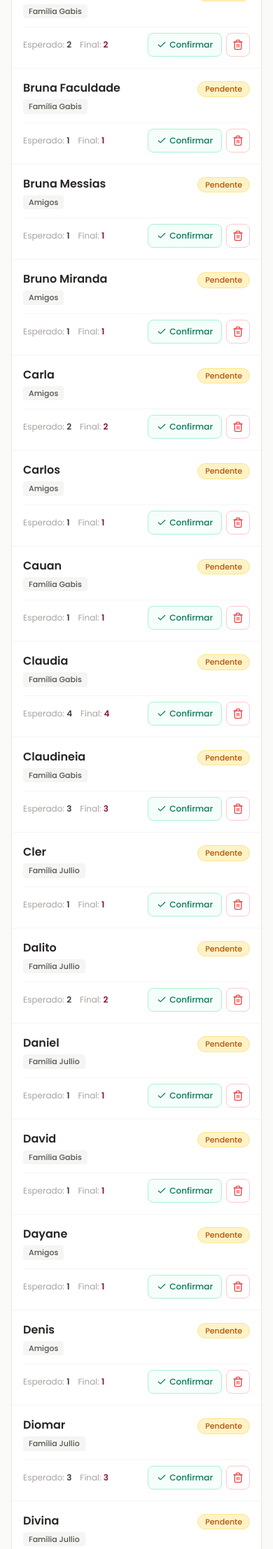
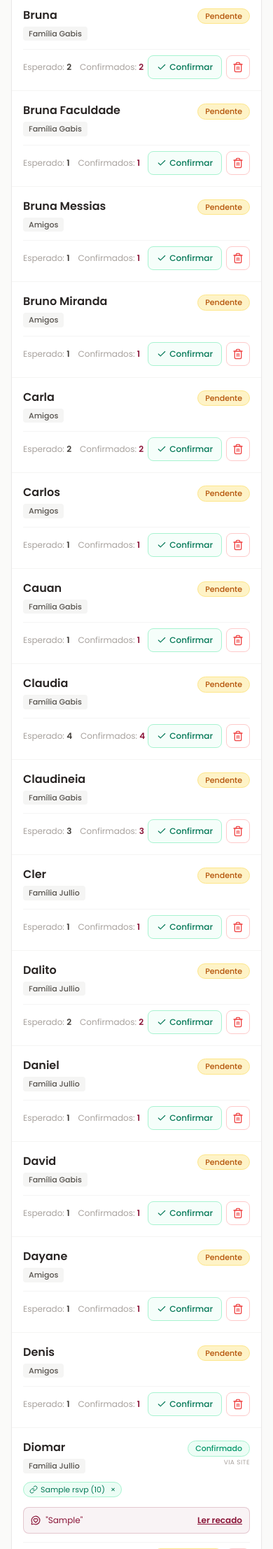
Before and after one commit to JullioDutra/Casamento, a Django app: page /painel/ in a window 390 px wide. Shown: the part 2372-4586 px from the top of the page at 70% size. Run offline with Django 5.2, Linux system fonts and the light colour scheme; a user stored in the database is signed in; data comes from the database, SQL or seed files in the repository; tables that the repository leaves empty hold one stand-in row (values such as "Sample post"); parts of the project's set-up code (start-up, migrations or seed data) failed here and were passed over; some libraries are stand-ins or nearby versions.

Commit message:
Painel: vincular confirmações do site a convites da lista e exportar relatório em PDF
Co-Authored-By: Claude Sonnet 5.5 <noreply@anthropic.com>
Claude-Session: https://claude.ai/code/session_01VQr1GUpCA1DYKwVvVk6pip

```diff
--- a/painel/templates/painel/dashboard.html
+++ b/painel/templates/painel/dashboard.html
@@ -39,6 +39,10 @@
           <i data-lucide="external-link" class="w-4 h-4"></i>
           <span class="hidden sm:inline">Ver Site</span>
         </a>
+        <a href="{% url 'painel:relatorio_pdf' %}" class="inline-flex items-center gap-1.5 text-xs uppercase tracking-wider text-white/90 hover:text-white bg-white/10 hover:bg-white/20 transition-colors rounded-md px-3 py-2" title="Baixar relatório de confirmados e pendentes em PDF">
+          <i data-lucide="file-down" class="w-4 h-4"></i>
+          <span class="hidden sm:inline">Relatório PDF</span>
+        </a>
         <button onclick="window.print()" class="inline-flex items-center gap-1.5 text-xs uppercase tracking-wider text-white/90 hover:text-white bg-white/10 hover:bg-white/20 transition-colors rounded-md px-3 py-2" title="Imprimir lista para recepção">
           <i data-lucide="printer" class="w-4 h-4"></i>
           <span class="hidden sm:inline">Imprimir</span>
@@ -57,7 +61,7 @@
   <!-- Cabeçalho exclusivo para folha impressa -->
   <div class="hidden print-only p-6 border-b border-stone-300 mb-6">
     <h1 class="font-cormorant text-3xl font-bold text-stone-900">Lista de Check-in — Recepção do Casamento</h1>
-    <p class="text-xs text-stone-500">Total de convidados esperados: {{ total_pessoas_esperadas }} | Confirmados: {{ total_pessoas_confirmadas }}</p>
+    <p class="text-xs text-stone-500">Total de convidados esperados: {{ total_pessoas_esperadas }} | Confirmados: {{ total_pessoas_confirmadas }} | Faltam: {{ total_pessoas_faltando }}</p>
   </div>
 
   <main class="max-w-7xl mx-auto px-4 md:px-6 py-6 space-y-6 md:space-y-8">
@@ -107,6 +111,7 @@
         <div>
           <p class="font-cormorant text-2xl md:text-3xl font-semibold text-[#8A1538]">{{ total_pessoas_esperadas }}</p>
           <p class="text-[10px] uppercase tracking-widest text-stone-400 mt-1">Pessoas Esperadas</p>
+          <p class="text-[10px] text-stone-500 mt-0.5">{{ total_pessoas_confirmadas }} confirmadas · {{ total_pessoas_faltando }} faltam</p>
         </div>
         <div class="h-10 w-px bg-stone-100"></div>
         <div class="cursor-pointer" onclick="ativarAba('presentes')">
@@ -354,6 +359,20 @@
             </div>
           </div>
 
+          {% if linha.rsvps_vinculados %}
+            <div class="flex flex-wrap gap-1">
+              {% for v in linha.rsvps_vinculados %}
+                <form method="post" action="{% url 'painel:desvincular_rsvp' v.pk %}">
+                  {% csrf_token %}
+                  <span class="inline-flex items-center gap-1 text-[11px] bg-emerald-50 text-emerald-700 border border-emerald-200 pl-2 pr-1 py-0.5 rounded-full">
+                    <i data-lucide="link" class="w-3 h-3"></i> {{ v.nome_completo }} ({{ v.quantidade_convidados }})
+                    <button type="submit" title="Desvincular" class="px-1">×</button>
+                  </span>
+                </form>
+              {% endfor %}
+            </div>
+          {% endif %}
+
           {% if linha.obj.observacoes %}
             <p class="text-xs text-stone-500 bg-stone-50 p-2 rounded border border-stone-100">
               <strong class="text-stone-600">Obs:</strong> {{ linha.obj.observacoes }}
@@ -372,9 +391,9 @@
           <div class="flex items-center justify-between pt-2 border-t border-stone-100 text-xs">
             <div class="flex items-center gap-3">
               <span class="text-stone-400">Esperado: <strong class="text-stone-700">{{ linha.obj.quantidade_esperada }}</strong></span>
-              <span class="text-stone-400">Final:
-                {% if linha.qtd_final != linha.obj.quantidade_esperada and linha.confirmado %}
-                  <strong class="bg-red-100 text-red-700 px-1.5 py-0.5 rounded">{{ linha.qtd_final }}</strong>
+              <span class="text-stone-400">Confirmados:
+                {% if linha.confirmado and linha.faltam %}
+                  <strong class="bg-amber-100 text-amber-800 px-1.5 py-0.5 rounded">{{ linha.qtd_confirmada }}/{{ linha.obj.quantidade_esperada }}</strong>
                 {% else %}
                   <strong class="text-[#8A1538]">{{ linha.qtd_final }}</strong>
                 {% endif %}
@@ -441,6 +460,15 @@
                 {% if linha.obj.telefone %}
                   <p class="text-xs text-stone-400 mt-0.5">{{ linha.obj.telefone }}</p>
                 {% endif %}
+                {% for v in linha.rsvps_vinculados %}
+                  <form method="post" action="{% url 'painel:desvincular_rsvp' v.pk %}" class="inline-block mt-1 mr-1 no-print">
+                    {% csrf_token %}
+                    <span class="inline-flex items-center gap-1 text-[11px] bg-emerald-50 text-emerald-700 border border-emerald-200 pl-2 pr-1 py-0.5 rounded-full">
+                      <i data-lucide="link" class="w-3 h-3"></i> {{ v.nome_completo }} ({{ v.quantidade_convidados }})
+                      <button type="submit" title="Desvincular" class="hover:text-red-600 px-1">×</button>
+                    </span>
+                  </form>
+                {% endfor %}
                 {% if linha.obj.observacoes %}
                   <p class="text-xs text-stone-500 mt-1 italic bg-stone-100/70 inline-block px-2 py-0.5 rounded">{{ linha.obj.observacoes }}</p>
                 {% endif %}
@@ -455,10 +483,12 @@
               <td class="px-4 py-3.5 text-center text-stone-400">{{ linha.obj.quantidade_esperada }}</td>
 
               <td class="px-4 py-3.5 text-center font-semibold">
-                {% if linha.qtd_final != linha.obj.quantidade_esperada and linha.confirmado %}
-                  <span class="bg-red-100 text-red-700 px-2.5 py-1 rounded-md text-xs" title="Alterado pelo RSVP do site">
-                    {{ linha.qtd_final }} ⚠️
+                {% if linha.confirmado and linha.faltam %}
+                  <span class="bg-amber-100 text-amber-800 px-2.5 py-1 rounded-md text-xs" title="Faltam {{ linha.faltam }} pessoa(s) deste convite">
+                    {{ linha.qtd_confirmada }}/{{ linha.obj.quantidade_esperada }}
                   </span>
+                {% elif linha.confirmado and linha.qtd_confirmada != linha.obj.quantidade_esperada %}
+                  <span class="bg-red-100 text-red-700 px-2.5 py-1 rounded-md text-xs" title="Acima do esperado">{{ linha.qtd_confirmada }} ⚠️</span>
                 {% else %}
                   <span class="text-stone-800">{{ linha.qtd_final }}</span>
                 {% endif %}
@@ -548,6 +578,29 @@
         </label>
       </div>
 
+      {% if rsvps_sem_vinculo %}
+      <div class="p-4 md:p-6 bg-amber-50/60 border-b border-amber-200/70 space-y-3">
+        <div>
+          <h4 class="text-sm font-semibold text-amber-900 flex items-center gap-1.5"><i data-lucide="link" class="w-4 h-4"></i> Confirmações sem convite na lista ({{ rsvps_sem_vinculo|length }})</h4>
+          <p class="text-xs text-amber-800/80 mt-0.5">Escolha o convite a que cada pessoa pertence (ex: convite no nome da mãe) para ela contar como confirmada nele.</p>
+        </div>
+        {% for r in rsvps_sem_vinculo %}
+        <form method="post" action="{% url 'painel:vincular_rsvp' r.pk %}" class="flex flex-col sm:flex-row sm:items-center gap-2 bg-white border border-amber-200 rounded-lg p-3">
+          {% csrf_token %}
+          <div class="sm:w-1/3">
+            <span class="font-medium text-stone-800 text-sm block">{{ r.nome_completo }}</span>
+            <span class="text-xs text-stone-400">{{ r.quantidade_convidados }} pessoa(s) · {{ r.telefone|default:"sem telefone" }}</span>
+          </div>
+          <select name="convidado" required class="flex-1 border border-stone-200 rounded-lg px-3 py-2 text-sm bg-white outline-none focus:border-[#8A1538]">
+            <option value="">Vincular ao convite de...</option>
+            {% for c in convites_lista %}<option value="{{ c.pk }}">{{ c.nome }}{% if c.grupo %} — {{ c.grupo }}{% endif %} ({{ c.quantidade_esperada }})</option>{% endfor %}
+          </select>
+          <button type="submit" class="px-4 py-2 bg-[#8A1538] text-white text-xs uppercase tracking-widest rounded-lg hover:bg-[#71102d] font-medium">Vincular</button>
+        </form>
+        {% endfor %}
+      </div>
+      {% endif %}
+
       <!-- Mobile RSVPs -->
       <div class="divide-y divide-stone-100 md:hidden">
         {% for rsvp in rsvps %}
@@ -555,6 +608,7 @@
           <div class="flex justify-between items-start">
             <div>
               <span class="font-semibold text-stone-800 block">{{ rsvp.nome_completo }}</span>
+              {% if rsvp.vinculo %}<span class="block text-[11px] text-emerald-700">↳ convite de {{ rsvp.vinculo.convidado.nome }}</span>{% endif %}
               <span class="text-xs text-stone-400">{{ rsvp.telefone|default:"Sem telefone" }} • {{ rsvp.criado_em|date:"d/m/Y H:i" }}</span>
             </div>
             <span class="bg-[#8A1538]/10 text-[#8A1538] text-xs font-semibold px-2.5 py-1 rounded-full">
@@ -595,7 +649,7 @@
           <tbody class="divide-y divide-stone-100">
             {% for rsvp in rsvps %}
             <tr class="hover:bg-stone-50/50 transition-colors item-rsvp" data-tem-mensagem="{% if rsvp.mensagem %}sim{% else %}nao{% endif %}">
-              <td class="px-6 py-3.5 font-medium text-stone-800 whitespace-nowrap">{{ rsvp.nome_completo }}</td>
+              <td class="px-6 py-3.5 font-medium text-stone-800 whitespace-nowrap">{{ rsvp.nome_completo }}{% if rsvp.vinculo %}<span class="block text-[11px] font-normal text-emerald-700">↳ convite de {{ rsvp.vinculo.convidado.nome }}</span>{% endif %}</td>
               <td class="px-4 py-3.5 text-stone-500 whitespace-nowrap">{{ rsvp.telefone|default:"—" }}</td>
               <td class="px-4 py-3.5 text-center">
                 <span class="bg-stone-100 text-stone-800 font-semibold px-2.5 py-1 rounded-md text-xs">{{ rsvp.quantidade_convidados }}</span>
--- a/painel/urls.py
+++ b/painel/urls.py
@@ -14,6 +14,9 @@ urlpatterns = [
     path("convidado/adicionar/", views.adicionar_convidado, name="adicionar_convidado"),
     path("convidado/<int:pk>/alternar/", views.alternar_confirmado, name="alternar_confirmado"),
     path("convidado/<int:pk>/excluir/", views.excluir_convidado, name="excluir_convidado"),
+    path("relatorio-pdf/", views.relatorio_pdf, name="relatorio_pdf"),
+    path("rsvp/<int:pk>/vincular/", views.vincular_rsvp, name="vincular_rsvp"),
+    path("rsvp/<int:pk>/desvincular/", views.desvincular_rsvp, name="desvincular_rsvp"),
     path("adicionar-presente/", views.adicionar_presente, name="adicionar_presente"),
     path("presente/<int:pk>/alternar/", views.alternar_presente, name="alternar_presente"),
     path("presente/<int:pk>/excluir/", views.excluir_presente, name="excluir_presente"),
--- a/painel/views.py
+++ b/painel/views.py
@@ -1,5 +1,4 @@
 import csv
-import difflib
 import io
 from decimal import Decimal
 
@@ -13,7 +12,8 @@ from django.views.decorators.http import require_POST
 from convite.models import Presente, Presenteador, RSVP
 
 from .forms import ConvidadoManualForm, PresenteForm, UploadPlanilhaForm
-from .models import ConvidadoLista
+from .models import ConvidadoLista, VinculoRSVP
+from .relatorio import gerar_pdf, montar_lista
 from .utils import normalizar_nome
 
 try:
@@ -22,64 +22,21 @@ except ImportError:  # pragma: no cover
     openpyxl = None
 
 
-def nomes_similares(nome1, nome2):
-    """
-    Retorna True se os nomes forem pelo menos 80% parecidos ou se um contiver o outro.
-    Útil para não duplicar confirmações quando há erros de digitação.
-    """
-    if not nome1 or not nome2:
-        return False
-    if nome1 in nome2 or nome2 in nome1:
-        return True
-    return difflib.SequenceMatcher(None, nome1, nome2).ratio() > 0.8
-
-
 @login_required
 def dashboard(request):
     busca = request.GET.get("busca", "").strip()
     status_filtro = request.GET.get("status", "todos")
     page_number = request.GET.get("page", 1)
 
-    rsvps = RSVP.objects.all().order_by("-criado_em")
+    rsvps = RSVP.objects.select_related("vinculo__convidado").order_by("-criado_em")
+    linhas, rsvps_sem_vinculo = montar_lista()
 
-    # Pré-computar nomes normalizados dos RSVPs para otimizar o laço
-    rsvps_normalizados = [(normalizar_nome(r.nome_completo), r) for r in rsvps]
-
-    linhas = []
-    total_pessoas_confirmadas = 0
-
-    for c in ConvidadoLista.objects.all():
-        nome_c_norm = normalizar_nome(c.nome)
-
-        # Encontra o primeiro RSVP que dê 'match' usando a função flexível
-        rsvp_correspondente = next(
-            (r for r_nome_norm, r in rsvps_normalizados if nomes_similares(nome_c_norm, r_nome_norm)),
-            None,
-        )
-
-        confirmado = c.confirmado_manual or rsvp_correspondente is not None
-
-        # Prioriza a quantidade que a pessoa informou no RSVP do site
-        qtd_final = (
-            rsvp_correspondente.quantidade_convidados
-            if rsvp_correspondente
-            else c.quantidade_esperada
-        )
-
-        if confirmado:
-            total_pessoas_confirmadas += qtd_final
-
-        linhas.append({
-            "obj": c,
-            "confirmado": confirmado,
-            "rsvp": rsvp_correspondente,
-            "qtd_final": qtd_final,
-        })
-
+    total_pessoas_confirmadas = sum(l["qtd_confirmada"] for l in linhas if l["confirmado"])
     total_lista = len(linhas)
     total_confirmados_familias = sum(1 for l in linhas if l["confirmado"])
     total_pendentes = total_lista - total_confirmados_familias
     total_pessoas_esperadas = sum(l["obj"].quantidade_esperada for l in linhas)
+    total_pessoas_faltando = sum(l["faltam"] for l in linhas)
     percentual = round((total_confirmados_familias / total_lista) * 100) if total_lista else 0
 
     exibir = linhas
@@ -125,6 +82,9 @@ def dashboard(request):
         "total_pessoas_confirmadas": total_pessoas_confirmadas,
         "total_pendentes": total_pendentes,
         "total_pessoas_esperadas": total_pessoas_esperadas,
+        "total_pessoas_faltando": total_pessoas_faltando,
+        "rsvps_sem_vinculo": rsvps_sem_vinculo,
+        "convites_lista": ConvidadoLista.objects.all(),
         "percentual": percentual,
         "upload_form": UploadPlanilhaForm(),
         "manual_form": ConvidadoManualForm(),
@@ -324,3 +284,37 @@ def excluir_presente(request, pk):
     presente.delete()
     messages.success(request, f"Presente '{titulo}' removido da lista.")
     return redirect("painel:dashboard")
+
+
+@login_required
+@require_POST
+def vincular_rsvp(request, pk):
+    rsvp = get_object_or_404(RSVP, pk=pk)
+    convidado = ConvidadoLista.objects.filter(pk=request.POST.get("convidado")).first()
+    if not convidado:
+        messages.error(request, "Escolha o convite da lista para vincular.")
+        return redirect("painel:dashboard")
+    VinculoRSVP.objects.update_or_create(rsvp=rsvp, defaults={"convidado": convidado})
+    messages.success(
+        request,
+        f"'{rsvp.nome_completo}' ({rsvp.quantidade_convidados}) vinculado ao convite de '{convidado.nome}'.",
+    )
+    return redirect("painel:dashboard")
+
+
+@login_required
+@require_POST
+def desvincular_rsvp(request, pk):
+    vinculo = get_object_or_404(VinculoRSVP, rsvp_id=pk)
+    nome = vinculo.rsvp.nome_completo
+    vinculo.delete()
+    messages.info(request, f"Vínculo de '{nome}' removido.")
+    return redirect("painel:dashboard")
+
+
+@login_required
+def relatorio_pdf(request):
+    linhas, sem_vinculo = montar_lista()
+    response = HttpResponse(gerar_pdf(linhas, sem_vinculo), content_type="application/pdf")
+    response["Content-Disposition"] = 'attachment; filename="relatorio_confirmacoes.pdf"'
+    return response
--- a/requirements.txt
+++ b/requirements.txt
@@ -2,3 +2,4 @@ Django>=5.0,<6.0
 Pillow>=10.0
 qrcode>=7.4
 openpyxl>=3.1
+reportlab>=4.0
```
Also changed, not shown: painel/models.py (+25 -0 lines), painel/relatorio.py (added, +151 -0 lines), painel/tests.py (added, +38 -0 lines), painel/migrations/0002_vinculorsvp.py (added).
